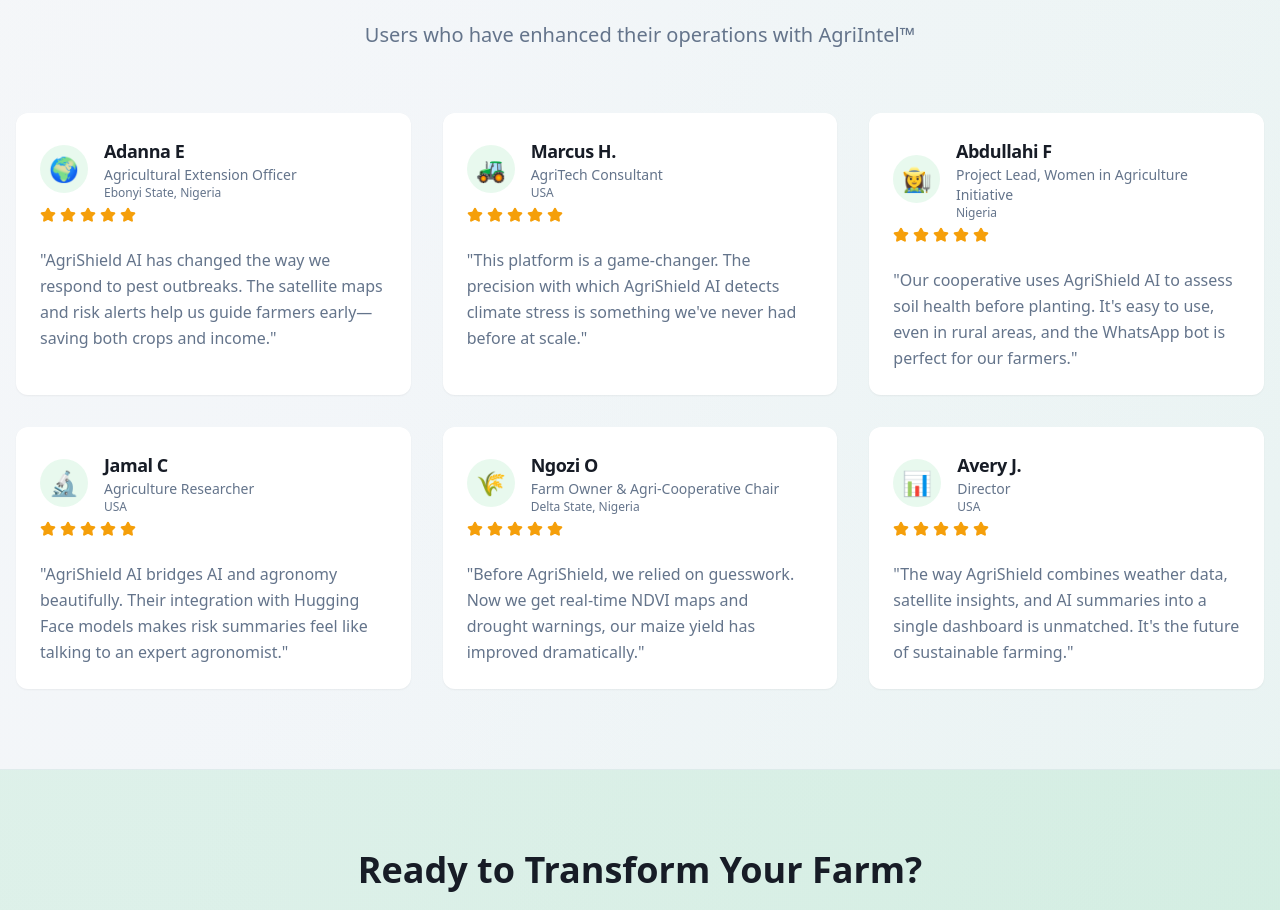
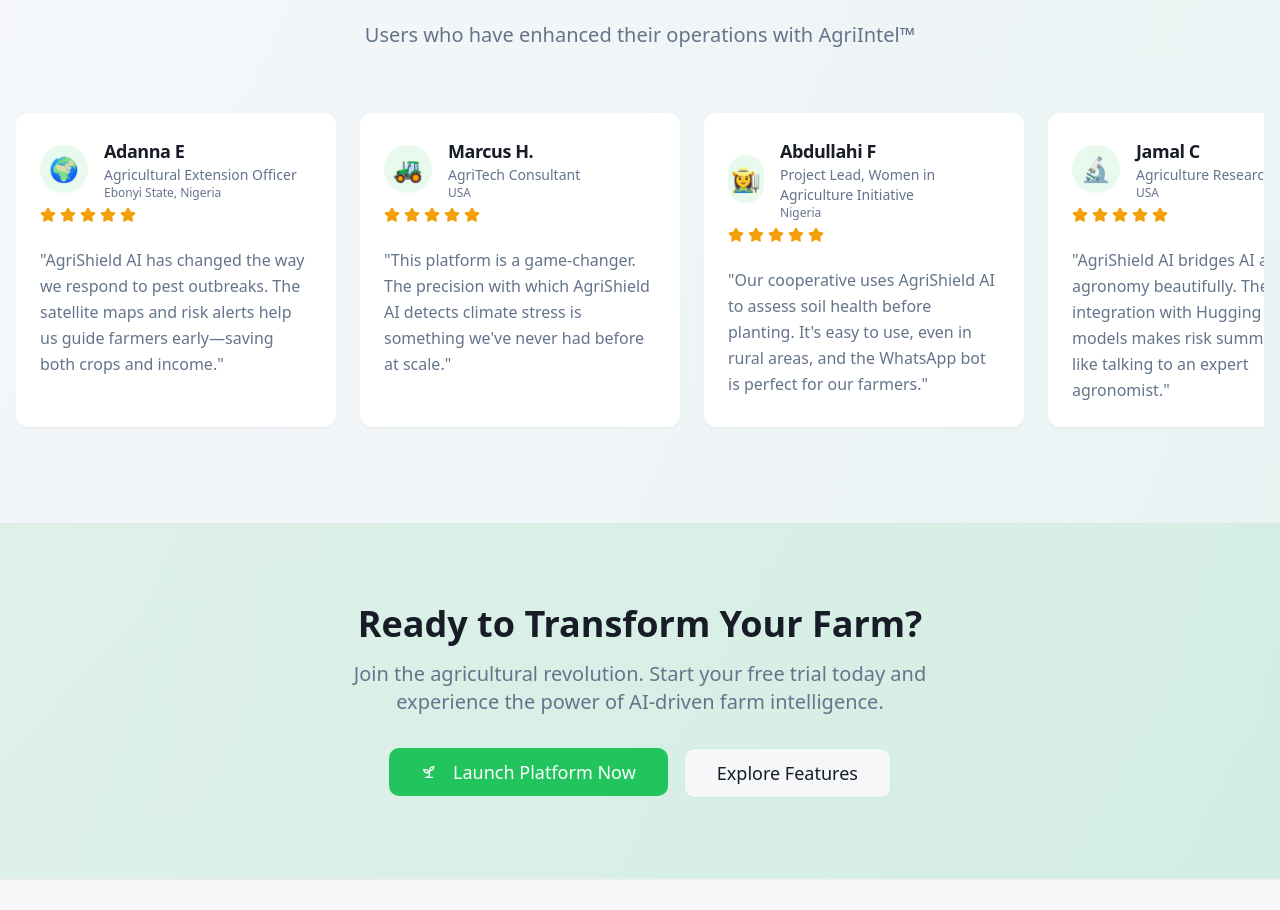
Before and after one commit to futurelicense/agri-intel-shield-ai, a React (Vite) app: page / in a window 1280 px wide. Shown: the part 2233-3143 px from the top of the page. Built offline with nearby package versions, Linux system fonts and the light colour scheme.

Commit message:
Make testimonials scrollable

```diff
--- a/src/pages/Landing.tsx
+++ b/src/pages/Landing.tsx
@@ -294,9 +294,10 @@ const Landing = () => {
           </p>
         </div>
 
-        <div className="grid grid-cols-1 md:grid-cols-3 gap-8">
+        <div className="overflow-x-auto pb-4">
+          <div className="flex space-x-6 w-max">
             {testimonials.map((testimonial, index) => (
-            <Card key={index} className="glass border-0 shadow-elegant hover-lift">
+              <Card key={index} className="glass border-0 shadow-elegant hover-lift w-80 flex-shrink-0">
                 <CardHeader>
                   <div className="flex items-center space-x-4">
                     <div className="w-12 h-12 rounded-full bg-primary/10 flex items-center justify-center text-2xl">
@@ -319,6 +320,7 @@ const Landing = () => {
                 </CardContent>
               </Card>
             ))}
+          </div>
         </div>
       </section>
 
```
Lines whose indentation alone changed are shown as unchanged.
